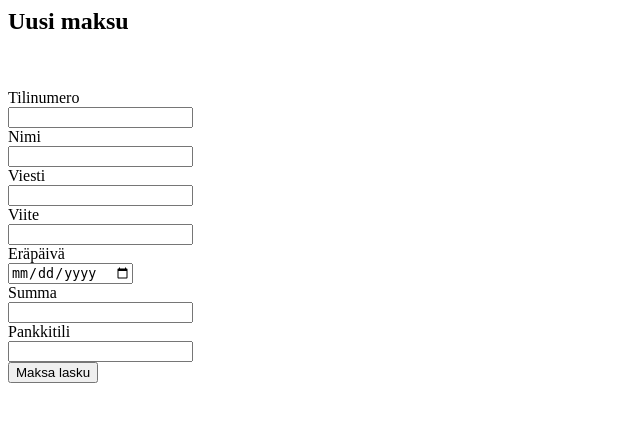
After one commit to KMiika/RyhmaRapi, a PHP site: page /uusimaksu.html in a window 1280 px wide. The commit adds this page. Shown: the top 422 px of the page, without its empty margins (0-640 px from the left). Run offline with PHP 8.4, Linux system fonts and the light colour scheme.

Commit message:
Laskujen pohja tehty, ei toimi vielä

```diff
--- a/ui/index.php
+++ b/ui/index.php
@@ -35,7 +35,7 @@
     <li> <a onclick="loadXMLDoc('../api/get_tilitapahtumat.php')">Tilitapahtumat</a> </li>
     <li> <a onclick="loadXMLDoc('../api/get_kortit.php')">Kortit</a> </li>
     <br><h5>Maksut</h5>
-    <li> <a onclick="loadXMLDoc('uusimaksu.php')">Uusi maksu</a> </li>
+    <li> <a onclick="loadXMLDoc('uusimaksu.html')">Uusi maksu</a> </li>
     <li> <a onclick="loadXMLDoc('omasiirto.php')">Oma siirto tilien välillä</a> </li>
     <li> <a onclick="loadXMLDoc('elaskut.php')">E-Laskut</a> </li>
     <li> <a onclick="loadXMLDoc('maksupohjat.php')">Maksupohjat</a> </li>
--- /dev/null
+++ b/ui/uusimaksu.html
@@ -0,0 +1,21 @@
+<h2>Uusi maksu</h2>
+		<p>
+        <br>
+        <form action ='../api/add_maksu.php' method="post" id='MaksuForm'>
+            <label for="Tilinro">Tilinumero</label> <br>
+            <input type="text" name="Tilinro" id="Tilinro"> <br>
+            <label for="Nimi">Nimi</label> <br>
+            <input type="text" name="Nimi" id="Nimi"> <br>
+						<label for="Viesti">Viesti</label> <br>
+            <input type="text" name="Viesti" id="Viesti"> <br>
+						<label for="Viite">Viite</label> <br>
+            <input type="number" name="Viite" id="Viite"> <br>
+						<label for="Eräpäivä">Eräpäivä</label> <br>
+            <input type="date" name="Eräpäivä" id="Eräpäivä"> <br>
+						<label for="Summa">Summa</label> <br>
+            <input type="text" name="Summa" id="Summa"> <br>
+						<label for="Pankkitili">Pankkitili</label> <br>
+            <input type="text" name="Pankkitili" id="Pankkitili"> <br>
+
+        <input type="submit"value="Maksa lasku"></form>
+    </p>
--- a/ui/uusimaksu.php
+++ /dev/null
@@ -1,4 +0,0 @@
-<h2>Fourth Page</h2>
-		<p>
-			This is the Uusi maksu page.
-		</p>
```
Also changed, not shown: api/add_maksu.php (added, +32 -0 lines), ui/rest.js (+4 -4 lines).
